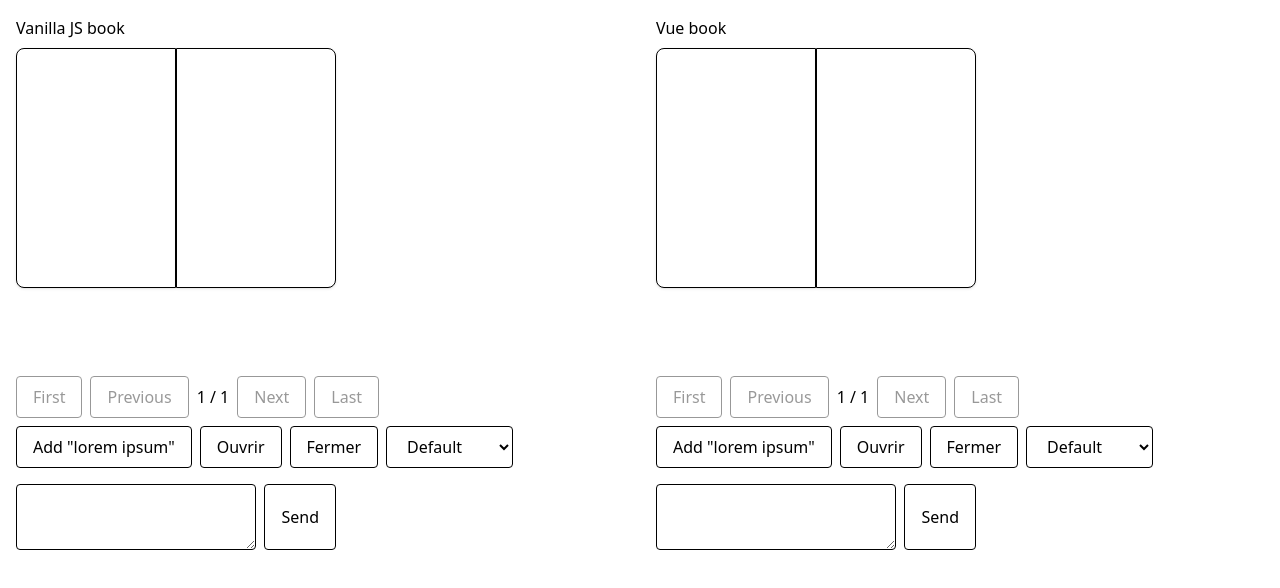
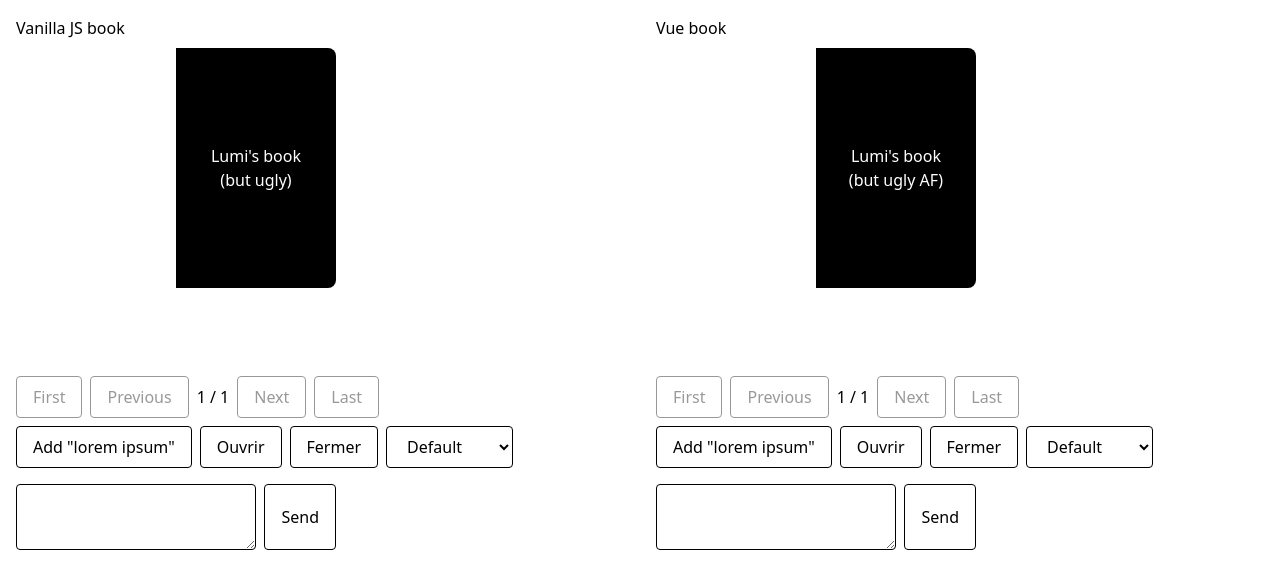
Before and after one commit to Vahelnir/lumis-book, a Vue app: page / in a window 1280 px wide. Shown: the top 588 px of the page. Built offline with nearby package versions, Linux system fonts and the light colour scheme; the HTML template or start-up script is replaced by a standard one.

Commit message:
feat(book): book is now closed by default

```diff
--- a/src/components/VueBookFrame.vue
+++ b/src/components/VueBookFrame.vue
@@ -22,6 +22,7 @@
   "update:pairCount": [pairCount: number];
 }>();
 
+const isOpened = ref(false);
 const cover = useTemplateRef("coverElement");
 
 const previousMessageColor = ref<Message["color"]>("gray");
@@ -73,6 +74,10 @@
   message: string,
   color?: Message["color"],
 ): Promise<void> {
+  if (!isOpened.value) {
+    await open();
+  }
+
   if (!currentPair.value.includes(currentWritingPage.value)) {
     await focusPage(currentWritingPage.value);
   }
@@ -148,6 +153,19 @@
   }
 
   targetPair.map((page) => page.mount(mountingElement));
+  if (!isOpened.value) {
+    // TODO: open directly to the right page
+    currentPair.value.forEach((page) => page.unmount());
+    currentPairIndex.value += offset;
+    // TODO: manage this state inside of the Page class directly
+    currentPair.value[0].element?.classList.add(
+      tw`rotate-y-180`,
+      tw`hidden`,
+      tw`z-1`,
+    );
+    await nextRepaint();
+    return open();
+  }
 
   const [oldLeftPage, oldRightPage] = currentPair.value;
   if (offset > 0) {
@@ -213,7 +231,10 @@
 
 function createPagePair(): [Page, Page] {
   const leftPage = new Page("left");
+  leftPage.flipped = true;
+  leftPage.hidden = true;
   const rightPage = new Page("right");
+  rightPage.hidden = true;
 
   pages.value.push(leftPage, rightPage);
   emit("update:pages", pages.value);
@@ -222,6 +243,10 @@
 }
 
 async function open() {
+  if (isOpened.value) {
+    return;
+  }
+
   const [leftPage, rightPage] = currentPair.value;
 
   // display the left page
@@ -240,11 +265,17 @@
 
   return new Promise<void>((resolve) => {
     setTimeout(() => {
+      isOpened.value = true;
       resolve();
     }, FLIPPING_ANIMATION_DURATION); // Match the CSS transition
   });
 }
+
 async function close() {
+  if (!isOpened.value) {
+    return;
+  }
+
   const [leftPage, rightPage] = currentPair.value;
 
   // make both pages be on top of every other page to avoid
@@ -262,6 +293,8 @@
       rightPage.element?.classList.add(tw`hidden`);
       cover.value?.classList.remove(tw`z-1`);
       leftPage.element?.classList.remove(tw`z-1`);
+
+      isOpened.value = false;
 
       resolve();
     }, FLIPPING_ANIMATION_DURATION); // Match the CSS transition
@@ -305,7 +338,7 @@
   >
     <div
       ref="coverElement"
-      class="cover flex -rotate-y-180 items-center justify-center bg-black text-center text-white"
+      class="cover flex items-center justify-center bg-black text-center text-white"
       :class="[GENERIC_PAGE_CLASSES('right')]"
       :style="{
         transitionDuration: `${FLIPPING_ANIMATION_DURATION}ms`,
--- a/src/core/book.ts
+++ b/src/core/book.ts
@@ -9,6 +9,8 @@
 export type MessageProps = { color?: "white" | "gray" };
 
 export class Book {
+  isOpened = false;
+
   pages: Page[] = [];
   cover?: HTMLElement;
 
@@ -77,6 +79,18 @@
     }
 
     targetPair.map((page) => page.mount(pagesElement));
+    if (!this.isOpened) {
+      this.currentPair.forEach((page) => page.unmount());
+      this.currentPairIndex += offset;
+      // TODO: manage this state inside of the Page class directly
+      this.currentPair[0].element?.classList.add(
+        tw`rotate-y-180`,
+        tw`hidden`,
+        tw`z-1`,
+      );
+      await nextRepaint();
+      return this.open();
+    }
 
     const [oldLeftPage, oldRightPage] = this.currentPair;
     if (offset > 0) {
@@ -133,6 +147,10 @@
     message: string,
     color?: Message["color"],
   ): Promise<void> {
+    if (!this.isOpened) {
+      await this.open();
+    }
+
     if (!this.currentPair.includes(this.currentWritingPage)) {
       await this.focusPage(this.currentWritingPage);
     }
@@ -190,6 +208,10 @@
   }
 
   public async open() {
+    if (this.isOpened) {
+      return;
+    }
+
     if (!this.cover) {
       throw new Error("No covers found");
     }
@@ -212,12 +234,18 @@
 
     return new Promise<void>((resolve) => {
       setTimeout(() => {
+        this.isOpened = true;
+
         resolve();
       }, FLIPPING_ANIMATION_DURATION); // Match the CSS transition
     });
   }
 
   public async close() {
+    if (!this.isOpened) {
+      return;
+    }
+
     if (!this.cover) {
       throw new Error("No covers found");
     }
@@ -239,6 +267,8 @@
         rightPage.element?.classList.add(tw`hidden`);
         this.cover?.classList.remove(tw`z-1`);
         leftPage.element?.classList.remove(tw`z-1`);
+
+        this.isOpened = false;
 
         resolve();
       }, FLIPPING_ANIMATION_DURATION); // Match the CSS transition
@@ -269,7 +299,10 @@
 
   private createPagePair(): [Page, Page] {
     const leftPage = new Page("left");
+    leftPage.flipped = true;
+    leftPage.hidden = true;
     const rightPage = new Page("right");
+    rightPage.hidden = true;
 
     this.pages.push(leftPage, rightPage);
     this.events?.onPageCreation(this.pages, [leftPage, rightPage]);
@@ -301,7 +334,7 @@
     const cover = document.createElement("div");
     cover.classList.add(
       ...GENERIC_PAGE_CLASSES("right").split(" "),
-      ...tw`cover flex -rotate-y-180 items-center justify-center bg-black text-center text-white`.split(
+      ...tw`cover flex items-center justify-center bg-black text-center text-white`.split(
         " ",
       ),
     );
--- a/src/core/page.ts
+++ b/src/core/page.ts
@@ -35,6 +35,8 @@
   public contentElement?: HTMLElement;
 
   public messages: Message[] = [];
+  public hidden = false;
+  public flipped = false;
 
   constructor(public side: PageSide) {}
 
@@ -158,10 +160,29 @@
   private createElement() {
     const page = document.createElement("div");
 
-    page.classList.add(...PAGE_CLASSES(this.side).split(" "));
+    this.updateClasses(page);
+
     page.style.transitionDuration = `${FLIPPING_ANIMATION_DURATION}ms`;
 
     return page;
+  }
+
+  private updateClasses(element: HTMLElement) {
+    element.className = [
+      PAGE_CLASSES(this.side),
+      this.flipped ? tw`flipped rotate-y-180` : "",
+      this.hidden ? tw`hidden` : "",
+    ].join(" ");
+  }
+
+  public setFlipped(flipped: boolean) {
+    this.flipped = flipped;
+    if (!this.element) {
+      return;
+    }
+
+    console.log("flipped", flipped);
+    this.updateClasses(this.element);
   }
 
   private createContentElement() {
```
